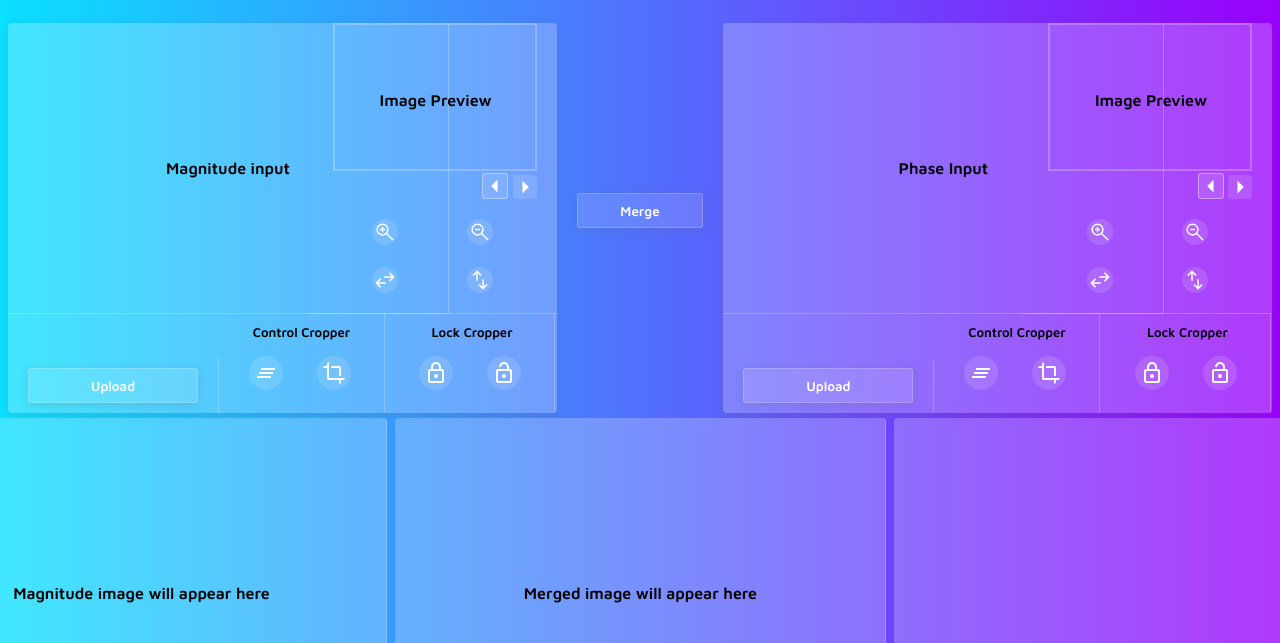
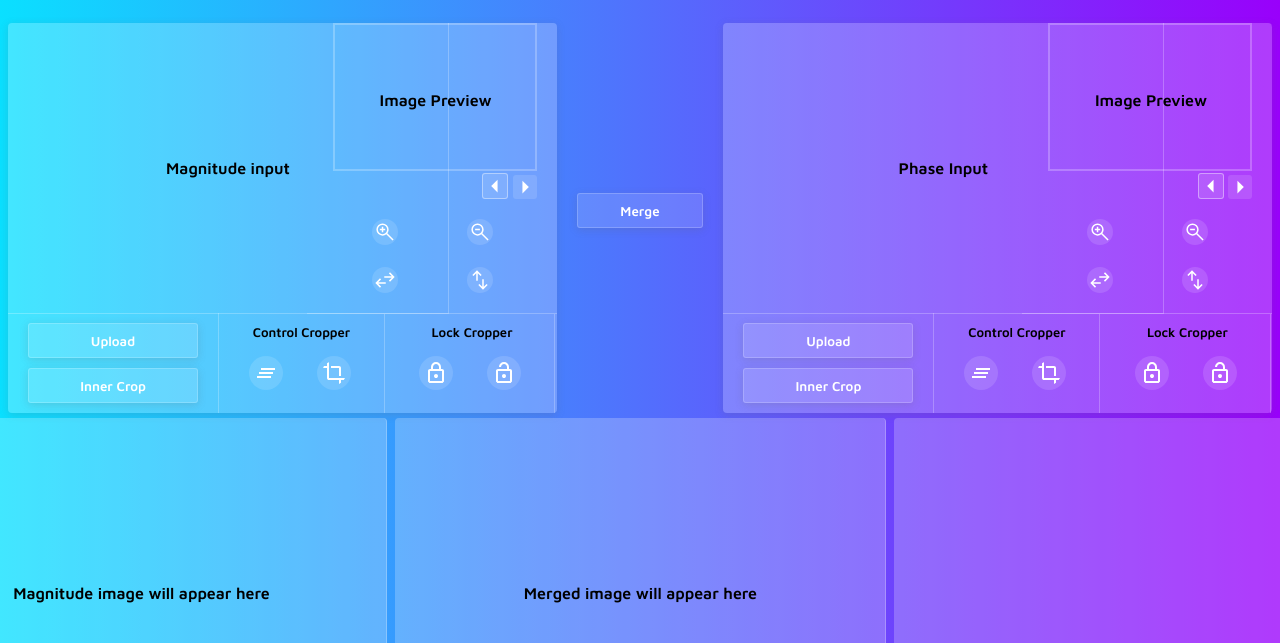
Before and after one commit to saeedelsayed/photos-mixing, a Flask app: page / in a window 1280 px wide; the page is wider, and only the part inside the window is pictured. Shown: the top 643 px of that part. Run offline with Flask 2, Linux system fonts and the light colour scheme.

Commit message:
inner outer croppign

```diff
--- a/app.py
+++ b/app.py
@@ -26,6 +26,7 @@ def generate():
     # zero means i need magnitude image, one means i need phase image
     required = request.values['required']
     counter = request.values['counter']
+    print(image)
     if required == '0':
         first_original=Image("uploads/"+image)
         magnitude = first_original.getMagnitude()
@@ -44,6 +45,8 @@ def generate():
 @skills_app.route('/merge', methods=['POST'])
 def fun():
     # names of the images
+    imgOneCroppingCase=request.values['imgOneCase']
+    imgTwoCroppingCase=request.values['imgTwoCase']
     first_original = request.values['firstOriginal']
     second_original = request.values['secondOriginal']
     fImage = request.values['fImage']
@@ -64,7 +67,7 @@ def fun():
     s_ImageCropped = Image("uploads/"+sImageCropped)
     manager = Manager()
     combined_image=manager.merge(f_magnitude, f_Image.image, f_ImageCropped.image, s_phase,
-                              s_Image.image, s_ImageCropped.image)
+                              s_Image.image, s_ImageCropped.image,imgOneCroppingCase,imgTwoCroppingCase)
 
     Image.save(f"static/result{counter}.png",combined_image)
     # i just need the generated photo name and save it on static folder
--- a/static/js/main-script.js
+++ b/static/js/main-script.js
@@ -13,6 +13,28 @@ var image_workspaceSpan = document.querySelectorAll(".image-workspace span");
 var preview_containerSpan = document.querySelectorAll(
   ".preview-container span"
 );
+
+const cropbtns = document.querySelectorAll(".inner-outer");
+let imgOneCropping = "inner";
+let imgTwoCropping = "inner";
+actionButton[2].onclick = () => {
+  if (imgOneCropping === "inner") {
+    imgOneCropping = "outer";
+    actionButton[2].textContent = "Inner Crop";
+  } else {
+    imgOneCropping = "inner";
+    actionButton[2].textContent = "Outer Crop";
+  }
+};
+actionButton[5].onclick = () => {
+  if (imgTwoCropping === "inner") {
+    imgTwoCropping = "outer";
+    actionButton[5].textContent = "Inner Crop";
+  } else {
+    imgTwoCropping = "inner";
+    actionButton[5].textContent = "Outer Crop";
+  }
+};
 
 var zoom = document.querySelectorAll(".side-control-page-1 .zoom svg");
 // var rotate = document.querySelectorAll(".side-control-page-1 .rotate svg");
@@ -58,7 +80,7 @@ actionButton[0].onclick = () => {
   index = 0;
   hiddenUpload.click();
 };
-actionButton[2].onclick = function () {
+actionButton[3].onclick = function () {
   index = 1;
   hiddenUpload.click();
 };
@@ -75,7 +97,7 @@ hiddenUpload.onchange = async () => {
   var url = window.URL.createObjectURL(new Blob([file], { type: "image/jpg" }));
   mag_workspace.src = url;
   // sending request for the phase and magnitude
-  console.log(file.name,index,imagesCounter);
+  console.log(file.name, index, imagesCounter);
   $.ajax({
     type: "POST",
     url: "/generate",
@@ -152,7 +174,7 @@ hiddenUpload.onchange = async () => {
               a.click();
               actionButton[1].innerText = "Download";
               console.log(index);
-              filesArray[c+index*3]=file.name;
+              filesArray[c + index * 3] = file.name;
               c++;
               filesArray[c + index * 3] = res;
               c++;
@@ -175,7 +197,7 @@ mergebtn.onclick = async function () {
   actionButton[1].click();
   setTimeout(() => {
     index = 1;
-    actionButton[3].click();
+    actionButton[4].click();
   }, 300);
 
   setTimeout(() => {
@@ -185,13 +207,15 @@ mergebtn.onclick = async function () {
       type: "POST",
       url: "/merge",
       data: {
-        firstOriginal:filesArray[0],
+        firstOriginal: filesArray[0],
         fImage: filesArray[1],
         fImageCropped: filesArray[2],
-        secondOriginal:filesArray[3],
+        imgOneCase: imgOneCropping,
+        secondOriginal: filesArray[3],
         sImage: filesArray[4],
         sImageCropped: filesArray[5],
         counter: imagesCounter,
+        imgTwoCase: imgtwoCropping,
       },
       async: true,
       success: function (res) {
--- a/static/styles/main-style.css
+++ b/static/styles/main-style.css
@@ -277,6 +277,24 @@ body{
     justify-content: center;
 }
 
+.inner-outer{
+    display: block;
+    width: 170px;
+    height: 35px;
+    margin: 10px;
+    margin-left: 20px;
+    margin-right: 20px;
+    background-color: rgba(255, 255, 255, 0.129);
+    color: white;
+    border-radius: 3px;
+    outline: none;
+    transition-duration: .2s;
+    font-family: 'Maven Pro', sans-serif;
+    cursor: pointer;
+    box-shadow: rgba(99, 99, 99, 0.2) 0px 2px 8px 0px;
+    border: 1px solid rgba(255, 255, 255, 0.2);
+
+}
 
 .amplitude-image-container{
     background-color: rgba(255, 255, 255, 0.229);
--- a/templates/index.html
+++ b/templates/index.html
@@ -104,6 +104,8 @@
           accept="image/*"
         />
         <button class="download">Download</button>
+        <button class="inner-outer">Inner Crop</button>
+
       </div>
 
       <div class="bottom-control">
@@ -225,6 +227,8 @@
           accept="image/*"
         />
         <button class="download">Download</button>
+        <button class="inner-outer">Inner Crop</button>
+
       </div>
 
       <div class="bottom-control">
```
